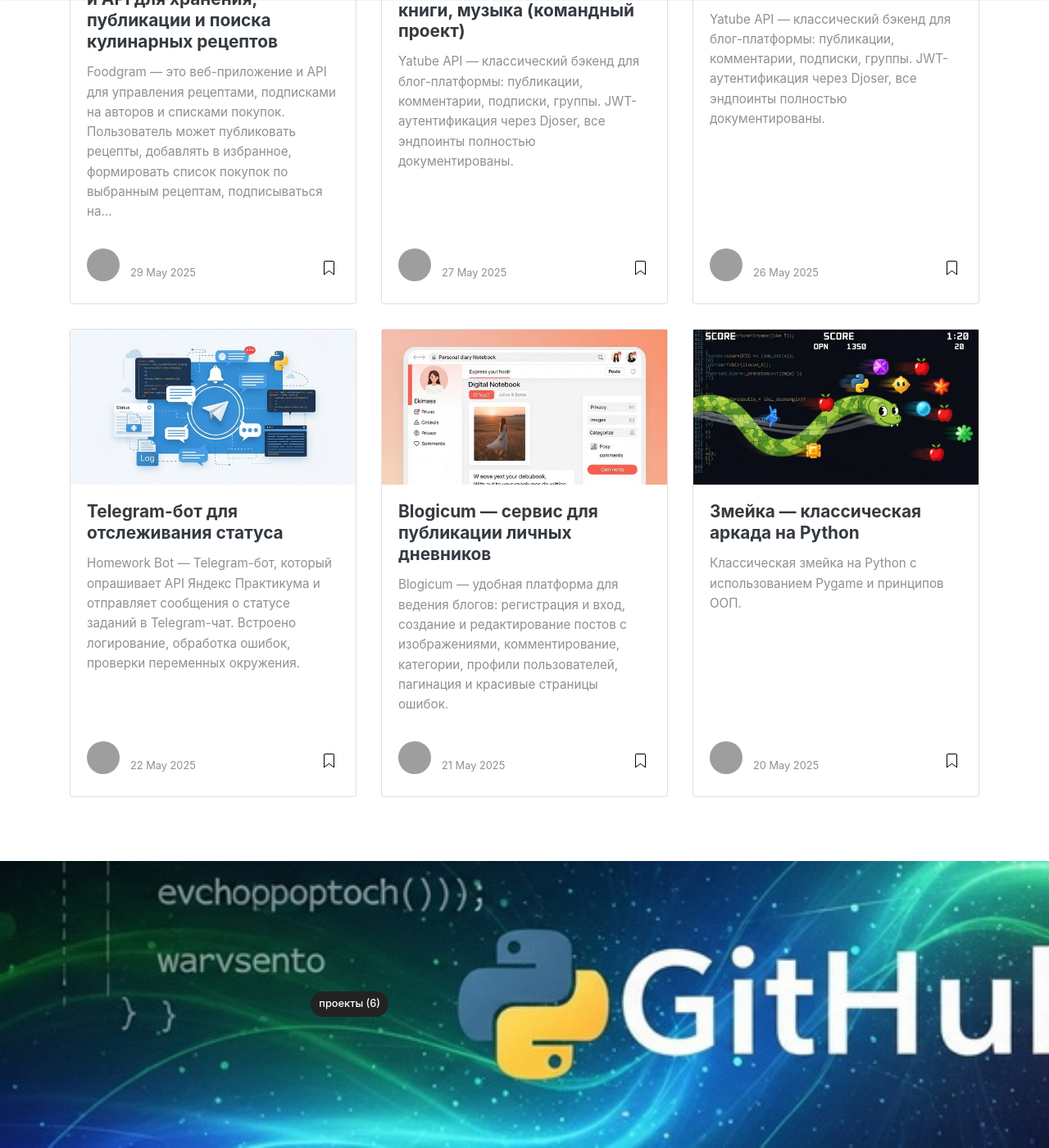
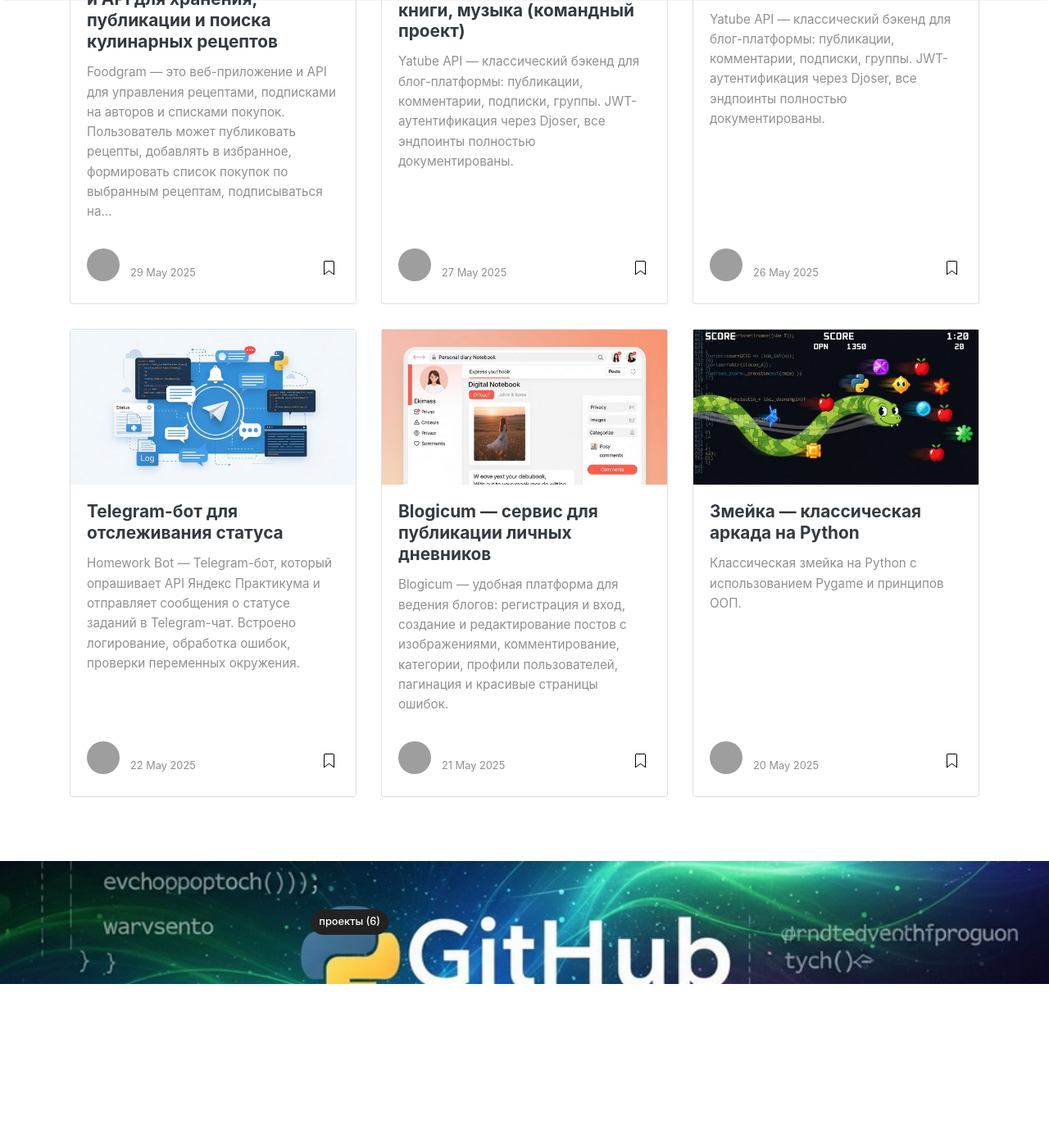
Before and after one commit to AVKharkova/avkharkova.github.io, a Jekyll site: the page built from index.html, in a window 1280 px wide and 1400 px high, scrolled down 505 px. Shown: the whole window at 82% size. Built offline with Jekyll 4.4.1, drawn with Linux system fonts in a browser that asks for light colours; nearby versions of some CDN libraries; the list of posts is cut into pages by our own code; after the commit the page ends 1705 px from its top, so only the background shows below that; grey boxes are pictures that could not be loaded.

Commit message:
Смена имиджа

```diff
--- a/assets/css/screen.css
+++ b/assets/css/screen.css
@@ -772,7 +772,7 @@ iframe {
         margin-bottom: -50px;
         margin-top: 3rem;
         padding: 0;
-        height: 350px;
+        height: 150px;
         border-radius: 0;
         background-image: url(../images/jumbotron.jpg);
         background-size: cover;
```
